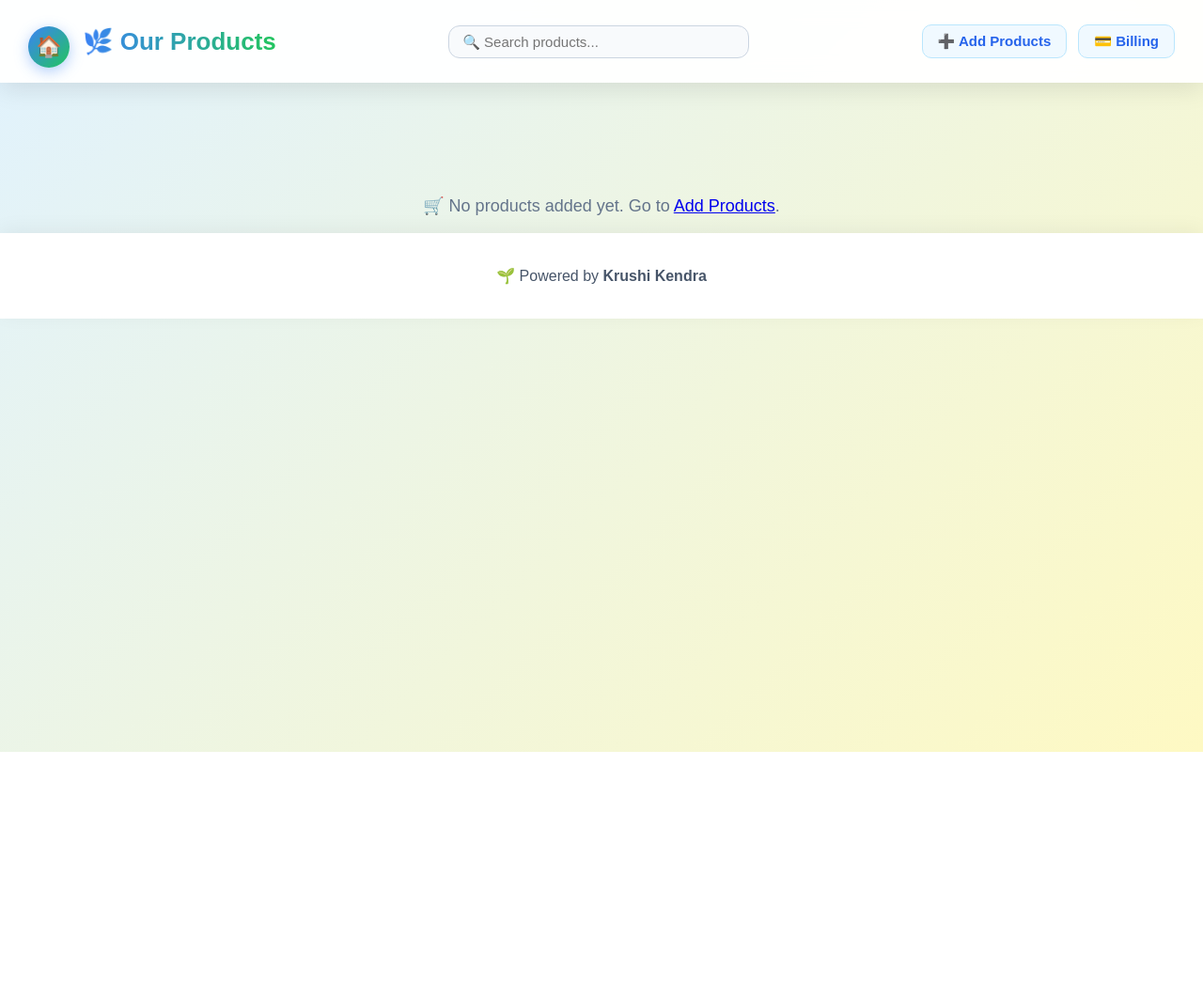
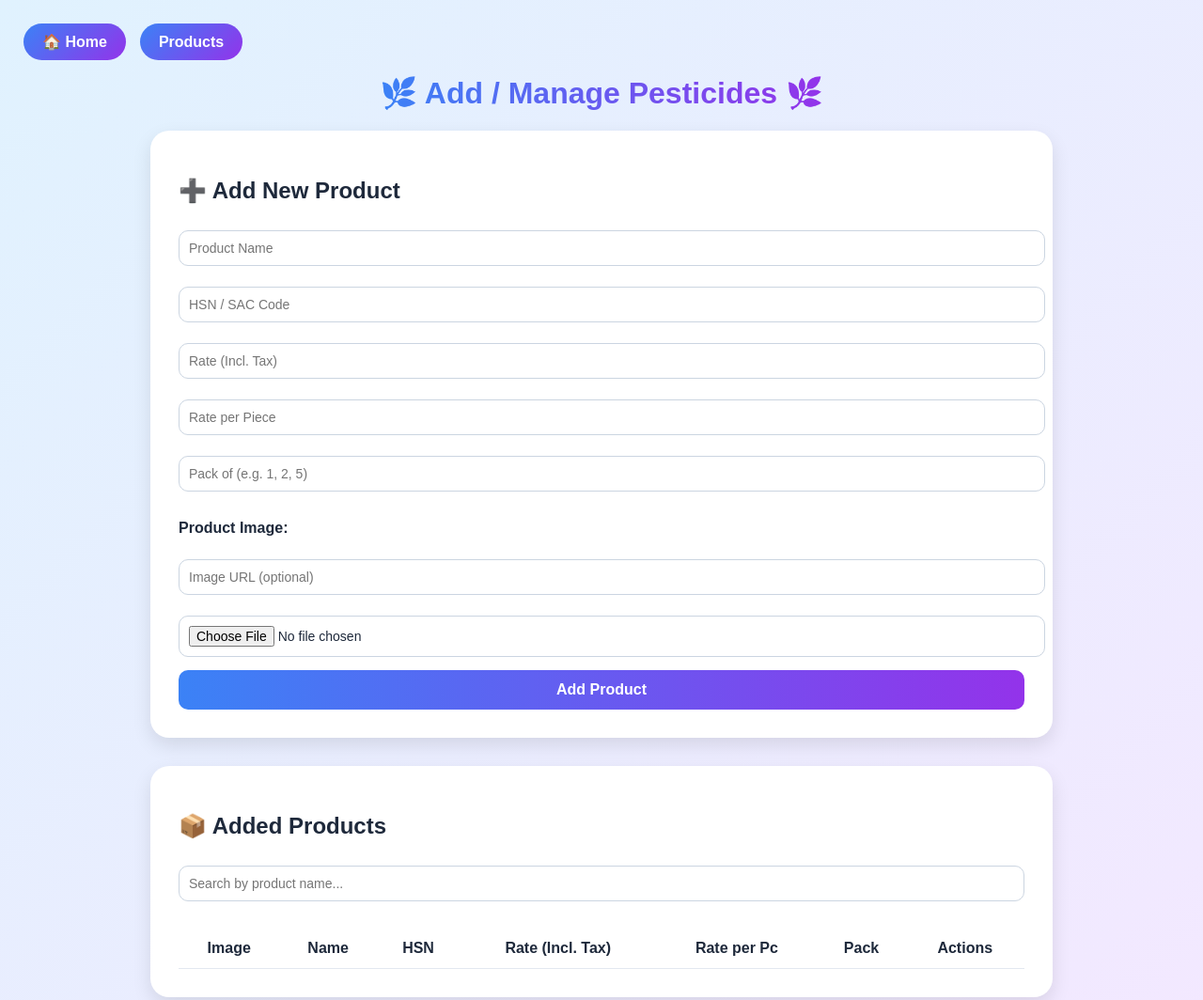
Before and after one commit to Nagaraj-karamagi/Krushi-Kendra, a website: page Add-products.html in a window 1280 px wide. Shown: the top 1064 px of the page at 94% size. Before the commit the page ends 800 px from the top, so only its background shows below. Drawn offline with Linux system fonts and the light colour scheme.

Commit message:
Refactor Add-products.html for admin interface

```diff
--- a/Add-products.html
+++ b/Add-products.html
@@ -2,340 +2,370 @@
 <html lang="en">
 
 <head>
-  <meta charset="UTF-8">
-  <meta name="viewport" content="width=device-width, initial-scale=1.0">
-  <title>🌿 Our Products - Krushi Kendra</title>
+  <meta charset="UTF-8" />
+  <meta name="viewport" content="width=device-width, initial-scale=1.0" />
+  <title>Pesticide Shop Admin</title>
   <style>
-    * {
-      box-sizing: border-box;
-      transition: 0.3s ease;
-    }
-
     body {
       font-family: 'Poppins', sans-serif;
       margin: 0;
-      padding: 0;
-      background: linear-gradient(135deg, #e0f2fe, #fef9c3);
-      color: #1e293b;
-      min-height: 100vh;
+      background: linear-gradient(135deg, #e0f2fe, #f3e8ff);
       display: flex;
       flex-direction: column;
       align-items: center;
+      min-height: 100vh;
+      color: #1e293b;
     }
 
-    /* HEADER */
-    header {
-      position: sticky;
-      top: 0;
-      background: rgba(255, 255, 255, 0.95);
-      backdrop-filter: blur(12px);
-      width: 100%;
-      box-shadow: 0 6px 25px rgba(0, 0, 0, 0.1);
-      padding: 16px 30px;
+    .top-buttons {
+      position: absolute;
+      top: 25px;
+      left: 25px;
       display: flex;
-      justify-content: space-between;
-      align-items: center;
-      z-index: 1000;
-      flex-wrap: wrap;
-      gap: 10px;
+      gap: 15px;
     }
 
-    .header-left {
-      display: flex;
-      align-items: center;
-      gap: 14px;
+    .nav-btn {
+      background: linear-gradient(135deg, #3b82f6, #9333ea);
+      color: white;
+      border: none;
+      padding: 10px 20px;
+      border-radius: 40px;
+      font-weight: 600;
+      cursor: pointer;
+      transition: all 0.3s ease;
     }
 
-    .back-btn {
-      width: 44px;
-      height: 44px;
-      border-radius: 50%;
-      border: none;
-      cursor: pointer;
-      font-size: 22px;
-      color: #fff;
-      background: linear-gradient(135deg, #3b82f6, #22c55e);
-      box-shadow: 0 4px 15px rgba(59, 130, 246, 0.4);
-      display: flex;
-      justify-content: center;
-      align-items: center;
+    .nav-btn:hover {
+      background: linear-gradient(135deg, #22c55e, #16a34a);
+      transform: translateY(-3px);
     }
 
-    .back-btn:hover {
-      transform: scale(1.1);
-      box-shadow: 0 6px 20px rgba(34, 197, 94, 0.6);
-      background: linear-gradient(135deg, #22c55e, #3b82f6);
-    }
-
-    header h1 {
-      margin: 0;
-      font-size: 26px;
-      font-weight: 700;
-      background: linear-gradient(90deg, #3b82f6, #22c55e);
+    h1 {
+      text-align: center;
+      margin-top: 80px;
+      font-size: 32px;
+      background: linear-gradient(90deg, #3b82f6, #9333ea);
       -webkit-background-clip: text;
       -webkit-text-fill-color: transparent;
       background-clip: text;
     }
 
-    /* SEARCH BAR */
+    .dashboard {
+      display: flex;
+      flex-direction: column;
+      align-items: center;
+      width: 90%;
+      max-width: 900px;
+      margin-bottom: 50px;
+    }
+
+    .add-section,
+    .table-section {
+      width: 100%;
+      background: #fff;
+      border-radius: 20px;
+      padding: 30px;
+      box-shadow: 0 8px 20px rgba(0, 0, 0, 0.1);
+      margin-bottom: 30px;
+    }
+
+    input {
+      width: 100%;
+      padding: 10px;
+      margin: 8px 0 14px;
+      border: 1px solid #cbd5e1;
+      border-radius: 10px;
+      font-size: 14px;
+    }
+
+    button {
+      width: 100%;
+      padding: 12px;
+      border: none;
+      border-radius: 10px;
+      font-size: 16px;
+      font-weight: 600;
+      color: #fff;
+      background: linear-gradient(90deg, #3b82f6, #9333ea);
+      cursor: pointer;
+      transition: 0.3s;
+    }
+
+    button:hover {
+      background: linear-gradient(90deg, #22c55e, #16a34a);
+    }
+
     .search-bar {
-      flex: 1;
+      margin-bottom: 15px;
       display: flex;
-      justify-content: center;
+      justify-content: space-between;
+      align-items: center;
     }
 
     .search-bar input {
-      width: 60%;
-      max-width: 320px;
-      padding: 8px 14px;
-      border-radius: 12px;
+      width: 100%;
+      padding: 10px;
+      border-radius: 10px;
       border: 1px solid #cbd5e1;
-      font-size: 15px;
-      outline: none;
-      background: #f8fafc;
-      transition: all 0.3s ease;
+      font-size: 14px;
     }
 
-    .search-bar input:focus {
-      border-color: #22c55e;
-      box-shadow: 0 0 8px rgba(34, 197, 94, 0.3);
-    }
-
-    /* NAV LINKS */
-    .nav-links {
-      display: flex;
-      gap: 12px;
-    }
-
-    .nav-links a {
-      text-decoration: none;
-      color: #2563eb;
-      font-weight: 600;
-      font-size: 15px;
-      background: #f0f9ff;
-      padding: 8px 16px;
-      border-radius: 10px;
-      border: 1px solid #bae6fd;
-    }
-
-    .nav-links a:hover {
-      background: linear-gradient(90deg, #3b82f6, #22c55e);
-      color: #fff;
-      transform: translateY(-2px);
-      box-shadow: 0 4px 10px rgba(59, 130, 246, 0.3);
-    }
-
-    /* PRODUCT GRID */
-    .items {
-      display: grid;
-      grid-template-columns: repeat(auto-fit, minmax(260px, 1fr));
-      gap: 25px;
-      padding: 40px 20px;
-      max-width: 1200px;
+    table {
       width: 100%;
-    }
-
-    .card {
-      background: #ffffff;
-      border-radius: 18px;
-      box-shadow: 0 6px 18px rgba(0, 0, 0, 0.1);
-      padding: 18px;
-      text-align: center;
-      transition: all 0.3s ease;
-    }
-
-    .card:hover {
-      transform: translateY(-8px);
-      box-shadow: 0 10px 25px rgba(0, 0, 0, 0.15);
-    }
-
-    .card img {
-      width: 100%;
-      height: 190px;
-      object-fit: contain;
-      border-radius: 12px;
-      background: #f8fafc;
-      padding: 12px;
-    }
-
-    .card h2 {
-      font-size: 18px;
-      color: #111827;
-      margin: 10px 0 5px;
-      font-weight: 600;
-    }
-
-    .price {
-      color: #22c55e;
-      font-weight: 700;
-      font-size: 17px;
-      margin: 4px 0;
-    }
-
-    .info {
-      font-size: 14px;
-      color: #475569;
-      margin: 3px 0;
-    }
-
-    .qty-section {
-      margin-top: 10px;
-      display: flex;
-      justify-content: center;
-      align-items: center;
-      gap: 6px;
-    }
-
-    input[type="number"] {
-      width: 70px;
-      padding: 6px;
-      border: 1px solid #cbd5e1;
-      border-radius: 8px;
-      font-size: 14px;
+      border-collapse: collapse;
       text-align: center;
     }
 
-    button {
-      margin-top: 12px;
-      padding: 10px 18px;
-      border: none;
-      background: linear-gradient(90deg, #3b82f6, #22c55e);
-      color: #fff;
-      border-radius: 8px;
-      font-weight: 600;
-      cursor: pointer;
-      font-size: 15px;
+    th,
+    td {
+      padding: 12px;
+      border-bottom: 1px solid #e2e8f0;
     }
 
-    button:hover {
-      transform: scale(1.05);
-      box-shadow: 0 6px 15px rgba(59, 130, 246, 0.4);
+    td img {
+      width: 60px;
+      height: 60px;
+      border-radius: 8px;
+      object-fit: cover;
     }
 
-    .empty-msg {
-      text-align: center;
-      font-size: 18px;
-      color: #64748b;
-      margin-top: 40px;
+    .action-btn {
+      padding: 6px 12px;
+      border: none;
+      border-radius: 8px;
+      color: white;
+      cursor: pointer;
+      margin: 2px;
     }
 
-    footer {
-      text-align: center;
-      padding: 20px;
+    .edit-btn {
+      background-color: #3b82f6;
+    }
+
+    .delete-btn {
+      background-color: #ef4444;
+    }
+
+    .modal {
+      display: none;
+      position: fixed;
+      top: 0;
+      left: 0;
+      width: 100%;
+      height: 100%;
+      background: rgba(0, 0, 0, 0.4);
+      justify-content: center;
+      align-items: center;
+    }
+
+    .modal-content {
       background: #fff;
-      box-shadow: 0 -4px 20px rgba(0, 0, 0, 0.05);
-      width: 100%;
-      color: #475569;
+      padding: 25px;
+      border-radius: 15px;
+      width: 400px;
+      max-width: 90%;
+      box-shadow: 0 8px 20px rgba(0, 0, 0, 0.3);
+    }
+
+    .modal-close {
+      background: #ef4444;
+      color: #fff;
+      border: none;
+      padding: 6px 10px;
+      border-radius: 8px;
+      float: right;
+      cursor: pointer;
     }
   </style>
 </head>
 
 <body>
 
-  <header>
-    <div class="header-left">
-      <button class="back-btn" onclick="window.location.href='index.html'">🏠</button>
-      <h1>🌿 Our Products</h1>
+  <div class="top-buttons">
+    <button class="nav-btn" onclick="location.href='index.html'">🏠 Home</button>
+    <button class="nav-btn" onclick="location.href='Products.html'">Products</button>
+  </div>
+
+  <h1>🌿 Add / Manage Pesticides 🌿</h1>
+
+  <div class="dashboard">
+
+    <!-- Add Product Section -->
+    <div class="add-section">
+      <h2>➕ Add New Product</h2>
+      <input type="text" id="productName" placeholder="Product Name">
+      <input type="text" id="hsnCode" placeholder="HSN / SAC Code">
+      <input type="number" id="rateInclTax" placeholder="Rate (Incl. Tax)">
+      <input type="number" id="ratePerPiece" placeholder="Rate per Piece">
+      <input type="text" id="packOf" placeholder="Pack of (e.g. 1, 2, 5)">
+      <p><b>Product Image:</b></p>
+      <input type="text" id="productImageUrl" placeholder="Image URL (optional)">
+      <input type="file" id="productImageFile" accept="image/*">
+      <button onclick="addProduct()">Add Product</button>
     </div>
 
-    <div class="search-bar">
-      <input type="text" id="searchInput" placeholder="🔍 Search products..." onkeyup="searchProducts()">
+    <!-- Product Table -->
+    <div class="table-section">
+      <h2>📦 Added Products</h2>
+      <div class="search-bar">
+        <input type="text" id="searchInput" placeholder="Search by product name..." onkeyup="searchProduct()">
+      </div>
+
+      <table id="productTable">
+        <thead>
+          <tr>
+            <th>Image</th>
+            <th>Name</th>
+            <th>HSN</th>
+            <th>Rate (Incl. Tax)</th>
+            <th>Rate per Pc</th>
+            <th>Pack</th>
+            <th>Actions</th>
+          </tr>
+        </thead>
+        <tbody></tbody>
+      </table>
     </div>
 
-    <div class="nav-links">
-      <a href="Add-products.html">➕ Add Products</a>
-      <a href="Billing.html">💳 Billing</a>
+  </div>
+
+  <!-- Edit Modal -->
+  <div class="modal" id="editModal">
+    <div class="modal-content">
+      <button class="modal-close" onclick="closeModal()">✖</button>
+      <h3>Edit Product</h3>
+      <input type="text" id="editName" placeholder="Product Name">
+      <input type="text" id="editHsn" placeholder="HSN / SAC Code">
+      <input type="number" id="editRateIncl" placeholder="Rate (Incl. Tax)">
+      <input type="number" id="editRatePc" placeholder="Rate per Piece">
+      <input type="text" id="editPack" placeholder="Pack Of">
+      <input type="text" id="editImage" placeholder="Image URL">
+      <button onclick="saveEdit()">Save Changes</button>
     </div>
-  </header>
-
-  <div class="items" id="product-list"></div>
-  <p class="empty-msg" id="emptyMsg" style="display:none;">🛒 No products added yet. Go to <a href="add-products.html">Add Products</a>.</p>
-
-  <footer>
-    <p>🌱 Powered by <b>Krushi Kendra</b></p>
-  </footer>
+  </div>
 
   <script>
-    function loadProducts() {
-      let products = JSON.parse(localStorage.getItem("products")) || [];
-      const container = document.getElementById("product-list");
-      const emptyMsg = document.getElementById("emptyMsg");
-      container.innerHTML = "";
+    let editIndex = -1;
+    document.addEventListener("DOMContentLoaded", displayProducts);
 
-      if (products.length === 0) {
-        emptyMsg.style.display = "block";
+    function addProduct() {
+      const name = productName.value.trim();
+      const hsn = hsnCode.value.trim();
+      const rateIncl = rateInclTax.value.trim();
+      const ratePc = ratePerPiece.value.trim();
+      const pack = packOf.value.trim();
+      const imageUrl = productImageUrl.value.trim();
+      const imageFile = productImageFile.files[0];
+
+      if (!name || !ratePc) {
+        alert("⚠️ Please fill all required fields!");
         return;
       }
 
-      emptyMsg.style.display = "none";
+      if (imageFile) {
+        const reader = new FileReader();
+        reader.onload = e => saveProduct(name, hsn, rateIncl, ratePc, pack, e.target.result);
+        reader.readAsDataURL(imageFile);
+      } else {
+        saveProduct(name, hsn, rateIncl, ratePc, pack, imageUrl || "");
+      }
+    }
+
+    function saveProduct(name, hsn, rateIncl, ratePc, pack, image) {
+      const products = JSON.parse(localStorage.getItem("products")) || [];
+      products.push({ name, hsn, rateIncl, ratePc, pack, image });
+      localStorage.setItem("products", JSON.stringify(products));
+      clearForm();
+      displayProducts();
+      alert("✅ Product added!");
+    }
+
+    function displayProducts() {
+      const products = JSON.parse(localStorage.getItem("products")) || [];
+      const tbody = document.querySelector("#productTable tbody");
+      tbody.innerHTML = "";
 
       products.forEach((p, index) => {
-        const price = p.rateIncl || p.ratePc || p.price || "0";
-        container.innerHTML += `
-          <div class="card">
-            <img src="${p.image || 'https://via.placeholder.com/150'}" alt="${p.name}">
-            <h2>${p.name}</h2>
-            <p class="price">₹${price}</p>
-            <p class="info"><b>Pack:</b> ${p.pack || '-'}</p>
-            <div class="qty-section">
-              <label>Qty:</label>
-              <input type="number" id="qty-${index}" min="1" value="1">
-            </div>
-            <button onclick="addToCart(${index})">🛒 Add to Cart</button>
-          </div>
-        `;
+        tbody.innerHTML += `
+          <tr>
+            <td><img src="${p.image}" alt="Product"></td>
+            <td>${p.name}</td>
+            <td>${p.hsn || "-"}</td>
+            <td>${p.rateIncl || "-"}</td>
+            <td>${p.ratePc || "-"}</td>
+            <td>${p.pack || "-"}</td>
+            <td>
+              <button class="action-btn edit-btn" onclick="openEdit(${index})">Edit</button>
+              <button class="action-btn delete-btn" onclick="deleteProduct(${index})">Delete</button>
+            </td>
+          </tr>`;
       });
     }
 
-    function addToCart(index) {
-      let products = JSON.parse(localStorage.getItem("products")) || [];
-      let cart = JSON.parse(localStorage.getItem("cart")) || [];
-      let qty = parseInt(document.getElementById(`qty-${index}`).value) || 1;
-      let product = { ...products[index], selectedQty: qty };
-      cart.push(product);
-      localStorage.setItem("cart", JSON.stringify(cart));
-      alert(`✅ ${qty} × ${product.name} added to cart!`);
+    function deleteProduct(index) {
+      const products = JSON.parse(localStorage.getItem("products")) || [];
+      if (confirm("🗑️ Delete this product?")) {
+        products.splice(index, 1);
+        localStorage.setItem("products", JSON.stringify(products));
+        displayProducts();
+      }
     }
 
-    function searchProducts() {
-      let query = document.getElementById("searchInput").value.toLowerCase();
-      let products = JSON.parse(localStorage.getItem("products")) || [];
-      const container = document.getElementById("product-list");
-      const emptyMsg = document.getElementById("emptyMsg");
+    function openEdit(index) {
+      const products = JSON.parse(localStorage.getItem("products")) || [];
+      const p = products[index];
+      editIndex = index;
 
-      const filtered = products.filter(p =>
-        p.name.toLowerCase().includes(query) ||
-        (p.pack && p.pack.toLowerCase().includes(query))
-      );
+      editName.value = p.name;
+      editHsn.value = p.hsn;
+      editRateIncl.value = p.rateIncl;
+      editRatePc.value = p.ratePc;
+      editPack.value = p.pack;
+      editImage.value = p.image;
 
-      container.innerHTML = "";
-      if (filtered.length === 0) {
-        emptyMsg.style.display = "block";
-        emptyMsg.innerHTML = `🔎 No products found for "<b>${query}</b>".`;
-        return;
-      }
+      document.getElementById("editModal").style.display = "flex";
+    }
 
-      emptyMsg.style.display = "none";
+    function saveEdit() {
+      const products = JSON.parse(localStorage.getItem("products")) || [];
+      products[editIndex] = {
+        name: editName.value.trim(),
+        hsn: editHsn.value.trim(),
+        rateIncl: editRateIncl.value.trim(),
+        ratePc: editRatePc.value.trim(),
+        pack: editPack.value.trim(),
+        image: editImage.value.trim()
+      };
+      localStorage.setItem("products", JSON.stringify(products));
+      displayProducts();
+      closeModal();
+      alert("✅ Product updated!");
+    }
 
-      filtered.forEach((p, index) => {
-        const price = p.rateIncl || p.ratePc || p.price || "0";
-        container.innerHTML += `
-          <div class="card">
-            <img src="${p.image || 'https://via.placeholder.com/150'}" alt="${p.name}">
-            <h2>${p.name}</h2>
-            <p class="price">₹${price}</p>
-            <p class="info"><b>Pack:</b> ${p.pack || '-'}</p>
-            <div class="qty-section">
-              <label>Qty:</label>
-              <input type="number" id="qty-${index}" min="1" value="1">
-            </div>
-            <button onclick="addToCart(${index})">🛒 Add to Cart</button>
-          </div>
-        `;
+    function closeModal() {
+      document.getElementById("editModal").style.display = "none";
+    }
+
+    function clearForm() {
+      productName.value = "";
+      hsnCode.value = "";
+      rateInclTax.value = "";
+      ratePerPiece.value = "";
+      packOf.value = "";
+      productImageUrl.value = "";
+      productImageFile.value = "";
+    }
+
+    function searchProduct() {
+      const input = document.getElementById("searchInput").value.toLowerCase();
+      const rows = document.querySelectorAll("#productTable tbody tr");
+
+      rows.forEach(row => {
+        const name = row.cells[1].textContent.toLowerCase();
+        row.style.display = name.includes(input) ? "" : "none";
       });
     }
-
-    loadProducts();
   </script>
 </body>
 
```
